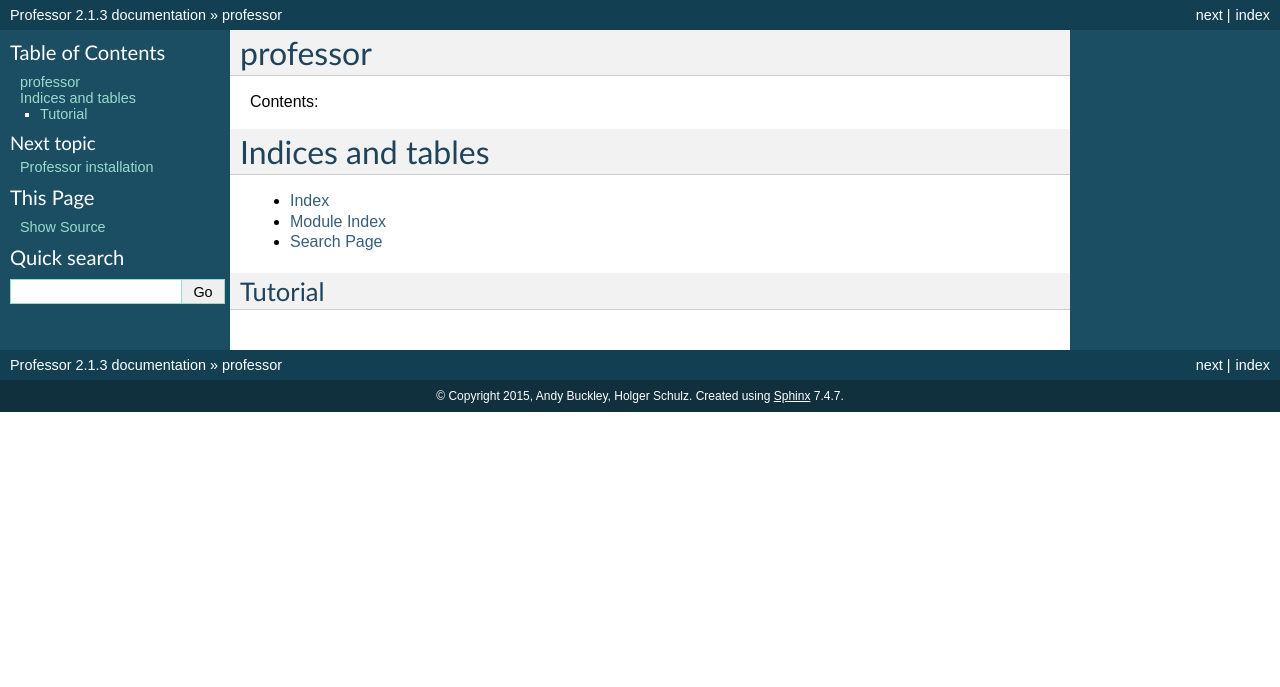
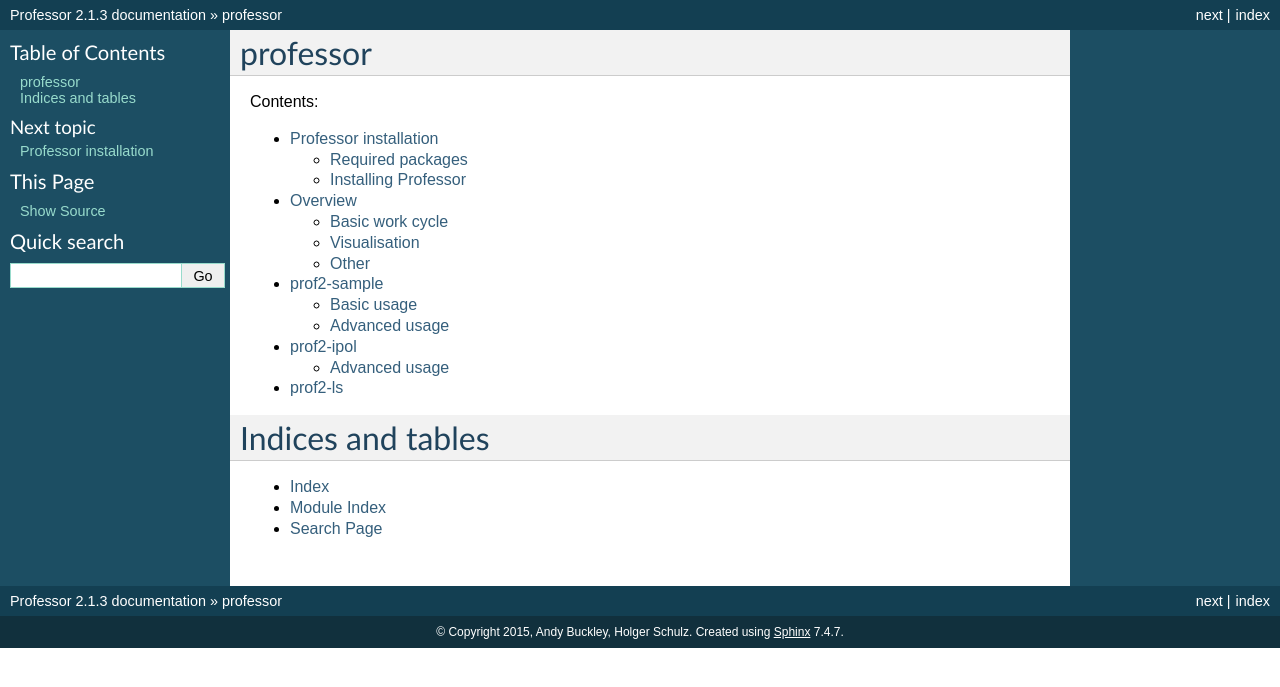
Before and after one commit to skluth/professor, a Sphinx documentation site: the page built from doc/index.rst, in a window 1280 px wide. Shown: the top 687 px of the page. Built offline with Sphinx 7.4.7, drawn with Linux system fonts in a browser that asks for light colours.

```diff
--- a/doc/index.rst
+++ b/doc/index.rst
@@ -9,13 +9,13 @@ professor
 Contents:
 
 .. toctree::
-   :maxdepth: 4
-   :hidden:
+    :maxdepth: 3
 
-   install
-
-
-
+    install.rst
+    overview.rst
+    prof2-sample.rst
+    prof2-ipol.rst
+    prof2-ls.rst
 
 Indices and tables
 ==================
@@ -23,7 +23,3 @@ Indices and tables
 * :ref:`genindex`
 * :ref:`modindex`
 * :ref:`search`
-
-
-Tutorial
---------
```
Also changed, not shown: doc/install.rst (+2 -14 lines), doc/overview.rst (added, +36 -0 lines), doc/prof2-ipol.rst (added, +14 -0 lines), doc/prof2-ls.rst (added, +11 -0 lines), doc/prof2-sample.rst (added, +66 -0 lines), 1 other file.
